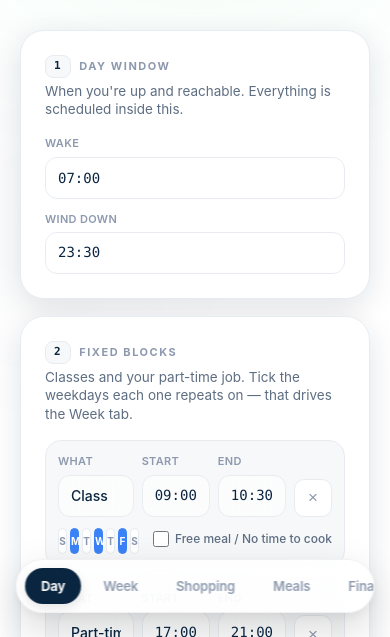
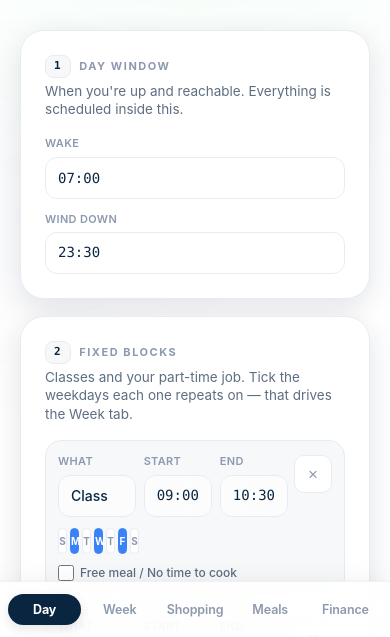
Before and after one commit to Manojx2005/DailyPlanner, a plain HTML site: page index.html in a window 390 px wide. Shown: the part 207-844 px from the top of the page. Drawn offline with Linux system fonts and the light colour scheme; a script that the page names is missing.

Commit message:
Fix mobile responsiveness: dow buttons overlapping, grid columns squishing form fields, dropdown off-screen, and bottom tab bar cut-off

```diff
--- a/css/styles.css
+++ b/css/styles.css
@@ -1161,10 +1161,32 @@
   white-space: nowrap;
 }
 
-@media (max-width: 480px) {
+@media (max-width: 580px) {
+  .tabs {
+    bottom: 0;
+    width: 100%;
+    max-width: 100%;
+    border-radius: 0;
+    border-left: none;
+    border-right: none;
+    border-bottom: none;
+    padding: 12px 8px calc(12px + env(safe-area-inset-bottom));
+    gap: 2px;
+    justify-content: space-around;
+  }
+
+  [data-theme="dark"] .tabs {
+    border-left: none;
+    border-right: none;
+    border-bottom: none;
+    border-radius: 0;
+  }
+
   .tab {
-    padding: 10px 16px;
-    font-size: 13px;
+    padding: 8px 4px;
+    font-size: 12.5px;
+    flex: 1;
+    text-align: center;
   }
 }
 
@@ -2377,6 +2399,7 @@
   }
 
   .dow {
+    box-sizing: border-box;
     flex: 0 0 calc(14.28% - 3px);
     min-width: 0;
     padding: 6px 0;
@@ -2385,33 +2408,32 @@
   }
 }
 
-/* Fix for overflowing finance and expense rows on narrow screens */
+/* Fix for overflowing rows and off-screen dropdowns on narrow screens */
 @media (max-width: 680px) {
-  .row.fin {
-    grid-template-columns: 1fr auto;
-  }
-  .row.fin > div:first-child {
-    grid-column: 1 / -1;
-  }
-
-  .row.fin.exp {
-    grid-template-columns: 1fr 1fr auto;
-  }
-  .row.fin.exp > div:nth-child(1) {
-    grid-column: 1 / -1;
-  }
-  .row.fin.exp > div:nth-child(2) {
-    grid-column: 1 / 2;
-  }
-  .row.fin.exp > div:nth-child(3) {
-    grid-column: 2 / 3;
-  }
-  .row.fin.exp > div:nth-child(4) {
-    grid-column: 1 / 3;
-  }
-  .row.fin.exp > div.x {
-    grid-column: 3 / 4;
-    grid-row: 2 / 4;
-    align-self: end;
-  }
-}
+  /* Prevent dropdown menus from rendering off the left side of the screen */
+  .dropdown-content {
+    left: 0;
+    right: auto;
+  }
+
+  /* Make sure complex grid rows stack neatly on mobile */
+  .row.fin, .row.fin.exp, .row.fixed, .row.meal, .row.task {
+    grid-template-columns: 1fr !important;
+    position: relative;
+    padding-right: 48px; /* Leave room for absolute X button */
+  }
+
+  .row.fin > div, .row.fin.exp > div, .row.fixed > div, .row.meal > div, .row.task > div {
+    grid-column: 1 / -1 !important;
+  }
+
+  /* Pin the delete button to the top-right corner of the row */
+  .row .x {
+    position: absolute;
+    top: 14px;
+    right: 12px;
+    grid-column: auto !important;
+    grid-row: auto !important;
+    align-self: auto !important;
+  }
+}
```
